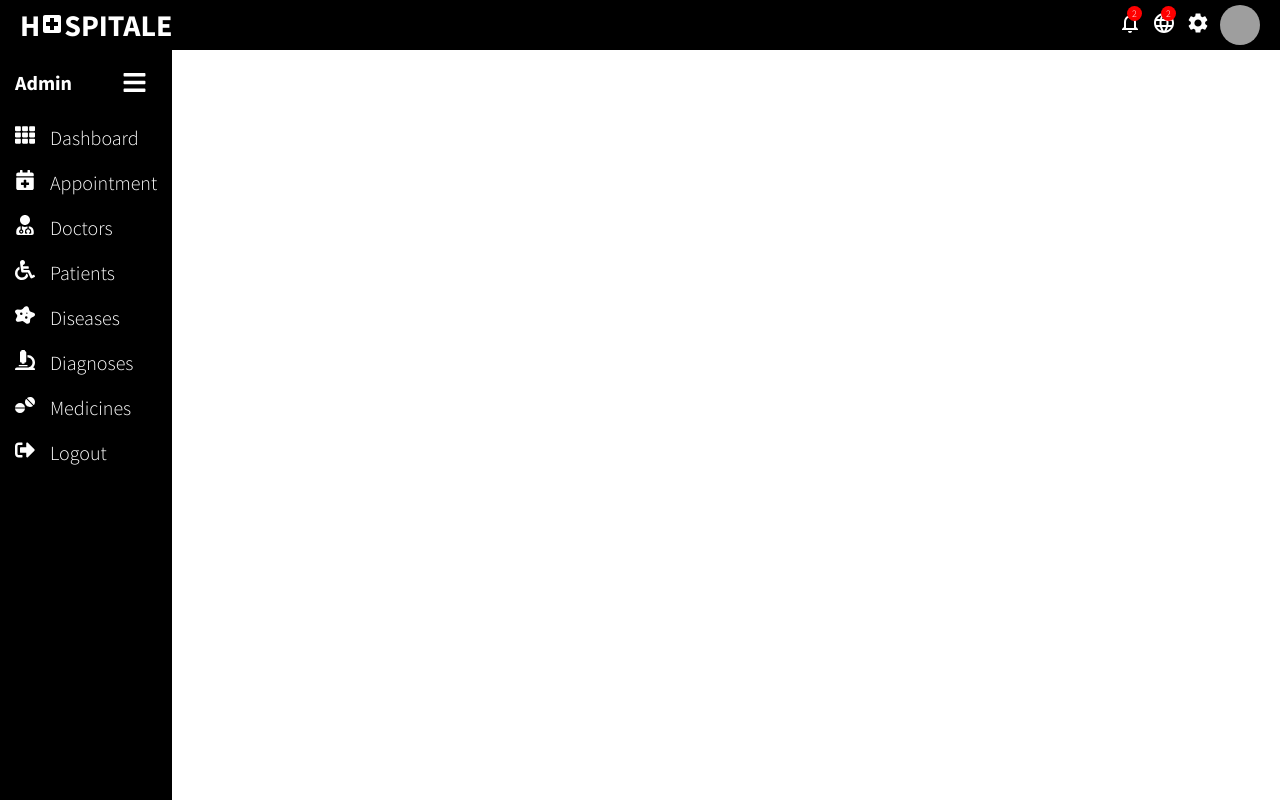
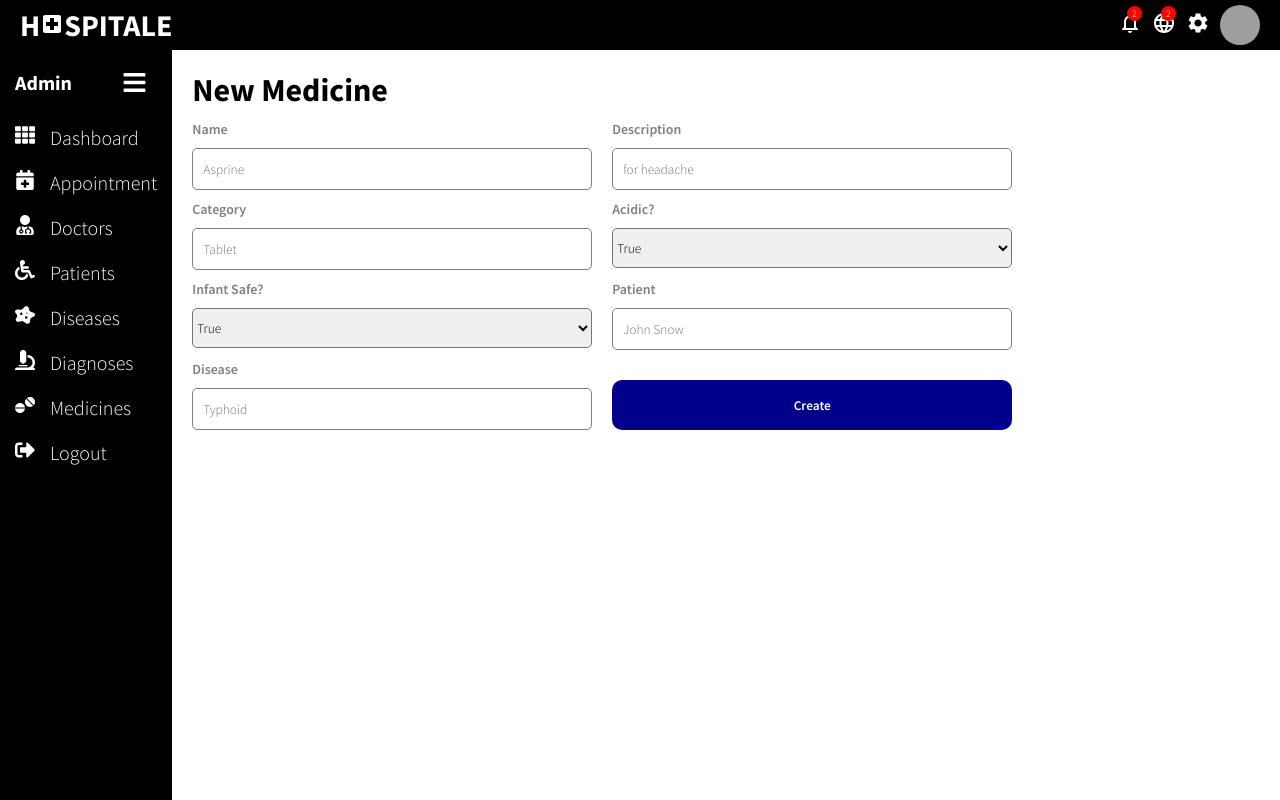
Before and after one commit to thadeusdev/hospital-management-system, a React (Create React App) app in the folder client/: page /newMedicine in a window 1280 px wide. Built offline with nearby package versions, Linux system fonts and the light colour scheme; grey boxes are pictures that could not be loaded.

Commit message:
added newDoctor, newDisease, newMedicine & newPatient forms

```diff
--- a/client/src/App.js
+++ b/client/src/App.js
@@ -11,6 +11,10 @@ import Doctor from './pages/doctor/Doctor';
 import DoctorList from './pages/doctorList/DoctorList';
 import Medicine from './pages/medicine/Medicine';
 import MedicineList from './pages/medicineList/MedicineList';
+import NewDisease from './pages/newDisease/NewDisease';
+import NewDoctor from './pages/newDoctor/NewDoctor';
+import NewMedicine from './pages/newMedicine/NewMedicine';
+import NewPatient from './pages/newPatient/NewPatient';
 import Patient from './pages/patient/Patient';
 import PatientList from './pages/patientList/PatientList';
 
@@ -32,6 +36,10 @@ const App = () => {
           <Route path="/patient/:patientId" element={<Patient />} />
           <Route path="/disease/:diseaseId" element={<Disease />} />
           <Route path="/medicine/:medicineId" element={<Medicine />} />
+          <Route path="/newDoctor" element={<NewDoctor />} />
+          <Route path="/newPatient" element={<NewPatient />} />
+          <Route path="/newDisease" element={<NewDisease />} />
+          <Route path="/newMedicine" element={<NewMedicine />} />
         </Routes>
       </Sidebar>
     </BrowserRouter>
--- a/client/src/pages/doctor/Doctor.jsx
+++ b/client/src/pages/doctor/Doctor.jsx
@@ -6,6 +6,7 @@ import { FaCalendarPlus }from "react-icons/fa";
 import { Link } from 'react-router-dom';
 
 const Doctor = () => {
+
   return (
     <div className='doctor'>
         <div className="doctorTitleContainer">
--- /dev/null
+++ b/client/src/pages/newDisease/NewDisease.jsx
@@ -0,0 +1,27 @@
+import React from 'react'
+import "./newDisease.css"
+
+const NewDisease = () => {
+  return (
+    <div className='newDisease'>
+        <h1 className="newDiseaseTitle">New Disease</h1>
+        <form className="newDiseaseForm">
+            <div className="newDiseaseItem">
+                <label>Name</label>
+                <input type="text" placeholder='Typhoid' />
+            </div>
+            <div className="newDiseaseItem">
+                <label>Symptoms</label>
+                <input type="text" placeholder='fever, headache' />
+            </div>
+            <div className="newDiseaseItem">
+                <label>Severity</label>
+                <input type="text" placeholder='High' />
+            </div>
+            <button className="newDiseaseButton">Create</button>
+        </form>
+    </div>
+  )
+}
+
+export default NewDisease
--- /dev/null
+++ b/client/src/pages/newDisease/newDisease.css
@@ -0,0 +1,42 @@
+.newDisease{
+    flex: 4;
+}
+
+.newDiseaseForm{
+    display: flex;
+    flex-wrap: wrap;
+}
+
+.newDiseaseItem{
+    width: 400px;
+    display: flex;
+    flex-direction: column;
+    margin-top: 10px;
+    margin-right: 20px;
+}
+
+.newDiseaseItem>label{
+    margin-bottom: 10px;
+    font-size: 14px;
+    font-weight: 600;
+    color: gray;
+}
+
+.newDiseaseItem>input{
+    height: 20px;
+    padding: 10px;
+    border: 1px solid gray;
+    border-radius: 5px;
+}
+
+.newDiseaseButton{
+    width: 400px;
+    border: none;
+    background-color: darkblue;
+    color: white;
+    padding: 7px 10px;
+    font-weight: 600;
+    border-radius: 10px;
+    margin-top: 30px;
+    cursor: pointer;
+}
--- /dev/null
+++ b/client/src/pages/newDoctor/NewDoctor.jsx
@@ -0,0 +1,27 @@
+import React from 'react'
+import "./newDoctor.css"
+
+const NewDoctor = () => {
+  return (
+    <div className='newDoctor'>
+        <h1 className="newDoctorTitle">New Doctor</h1>
+        <form className="newDoctorForm">
+            <div className="newDoctorItem">
+                <label>Full Name</label>
+                <input type="text" placeholder='John Snow' />
+            </div>
+            <div className="newDoctorItem">
+                <label>Primary Practice</label>
+                <input type="text" placeholder='Family Practice Physician' />
+            </div>
+            <div className="newDoctorItem">
+                <label>Secondary Practice</label>
+                <input type="text" placeholder='Internal medical doctor' />
+            </div>
+            <button className="newDoctorButton">Create</button>
+        </form>
+    </div>
+  )
+}
+
+export default NewDoctor
--- /dev/null
+++ b/client/src/pages/newDoctor/newDoctor.css
@@ -0,0 +1,42 @@
+.newDoctor{
+    flex: 4;
+}
+
+.newDoctorForm{
+    display: flex;
+    flex-wrap: wrap;
+}
+
+.newDoctorItem{
+    width: 400px;
+    display: flex;
+    flex-direction: column;
+    margin-top: 10px;
+    margin-right: 20px;
+}
+
+.newDoctorItem>label{
+    margin-bottom: 10px;
+    font-size: 14px;
+    font-weight: 600;
+    color: gray;
+}
+
+.newDoctorItem>input{
+    height: 20px;
+    padding: 10px;
+    border: 1px solid gray;
+    border-radius: 5px;
+}
+
+.newDoctorButton{
+    width: 400px;
+    border: none;
+    background-color: darkblue;
+    color: white;
+    padding: 7px 10px;
+    font-weight: 600;
+    border-radius: 10px;
+    margin-top: 30px;
+    cursor: pointer;
+}
--- /dev/null
+++ b/client/src/pages/newMedicine/NewMedicine.jsx
@@ -0,0 +1,49 @@
+import React from 'react'
+import "./newMedicine.css"
+
+const NewMedicine = () => {
+  return (
+    <div className='newMedicine'>
+        <h1 className="newMedicineTitle">New Medicine</h1>
+        <form className="newMedicineForm">
+            <div className="newMedicineItem">
+                <label>Name</label>
+                <input type="text" placeholder='Asprine' />
+            </div>
+            <div className="newMedicineItem">
+                <label>Description</label>
+                <input type="text" placeholder='for headache' />
+            </div>
+            <div className="newMedicineItem">
+                <label>Category</label>
+                <input type="text" placeholder='Tablet' />
+            </div>
+            <div className="newMedicineItem">
+                <label>Acidic?</label>
+                <select name="acidic" id="acidic" className="newMedicineSelect">
+                    <option value="true">True</option>
+                    <option value="false">False</option>
+                </select>
+            </div>
+            <div className="newMedicineItem">
+                <label>Infant Safe?</label>
+                <select name="infant_safe" id="infant_safe" className="newMedicineSelect">
+                    <option value="true">True</option>
+                    <option value="false">False</option>
+                </select>
+            </div>
+            <div className="newMedicineItem">
+                <label>Patient</label>
+                <input type="text" placeholder='John Snow' />
+            </div>
+            <div className="newMedicineItem">
+                <label>Disease</label>
+                <input type="text" placeholder='Typhoid' />
+            </div>
+            <button className="newMedicineButton">Create</button>
+        </form>
+    </div>
+  )
+}
+
+export default NewMedicine
--- /dev/null
+++ b/client/src/pages/newMedicine/newMedicine.css
@@ -0,0 +1,47 @@
+.newMedicine{
+    flex: 4;
+}
+
+.newMedicineForm{
+    display: flex;
+    flex-wrap: wrap;
+}
+
+.newMedicineItem{
+    width: 400px;
+    display: flex;
+    flex-direction: column;
+    margin-top: 10px;
+    margin-right: 20px;
+}
+
+.newMedicineItem>label{
+    margin-bottom: 10px;
+    font-size: 14px;
+    font-weight: 600;
+    color: gray;
+}
+
+.newMedicineItem>input{
+    height: 20px;
+    padding: 10px;
+    border: 1px solid gray;
+    border-radius: 5px;
+}
+
+.newMedicineSelect{
+    height: 40px;
+    border-radius: 5px;
+}
+
+.newMedicineButton{
+    width: 400px;
+    border: none;
+    background-color: darkblue;
+    color: white;
+    padding: 7px 10px;
+    font-weight: 600;
+    border-radius: 10px;
+    margin-top: 30px;
+    cursor: pointer;
+}
--- /dev/null
+++ b/client/src/pages/newPatient/NewPatient.jsx
@@ -0,0 +1,31 @@
+import React from 'react'
+import "./newPatient.css"
+
+const NewPatient = () => {
+  return (
+    <div className='newPatient'>
+        <h1 className="newPatientTitle">New Patient</h1>
+        <form className="newPatientForm">
+            <div className="newPatientItem">
+                <label>Full Name</label>
+                <input type="text" placeholder='John Snow' />
+            </div>
+            <div className="newPatientItem">
+                <label>Address</label>
+                <input type="text" placeholder='Lavington 2nd Ave' />
+            </div>
+            <div className="newPatientItem">
+                <label>Visit Date</label>
+                <input type="datetime-local" placeholder='2009-09-01T17:00:00.000Z' />
+            </div>
+            <div className="newPatientItem">
+                <label>Visit Number</label>
+                <input type="text" placeholder='GN-114730-21' />
+            </div>
+            <button className="newPatientButton">Create</button>
+        </form>
+    </div>
+  )
+}
+
+export default NewPatient
--- /dev/null
+++ b/client/src/pages/newPatient/newPatient.css
@@ -0,0 +1,42 @@
+.newPatient{
+    flex: 4;
+}
+
+.newPatientForm{
+    display: flex;
+    flex-wrap: wrap;
+}
+
+.newPatientItem{
+    width: 400px;
+    display: flex;
+    flex-direction: column;
+    margin-top: 10px;
+    margin-right: 20px;
+}
+
+.newPatientItem>label{
+    margin-bottom: 10px;
+    font-size: 14px;
+    font-weight: 600;
+    color: gray;
+}
+
+.newPatientItem>input{
+    height: 20px;
+    padding: 10px;
+    border: 1px solid gray;
+    border-radius: 5px;
+}
+
+.newPatientButton{
+    width: 400px;
+    border: none;
+    background-color: darkblue;
+    color: white;
+    padding: 7px 10px;
+    font-weight: 600;
+    border-radius: 10px;
+    margin-top: 30px;
+    cursor: pointer;
+}
```
